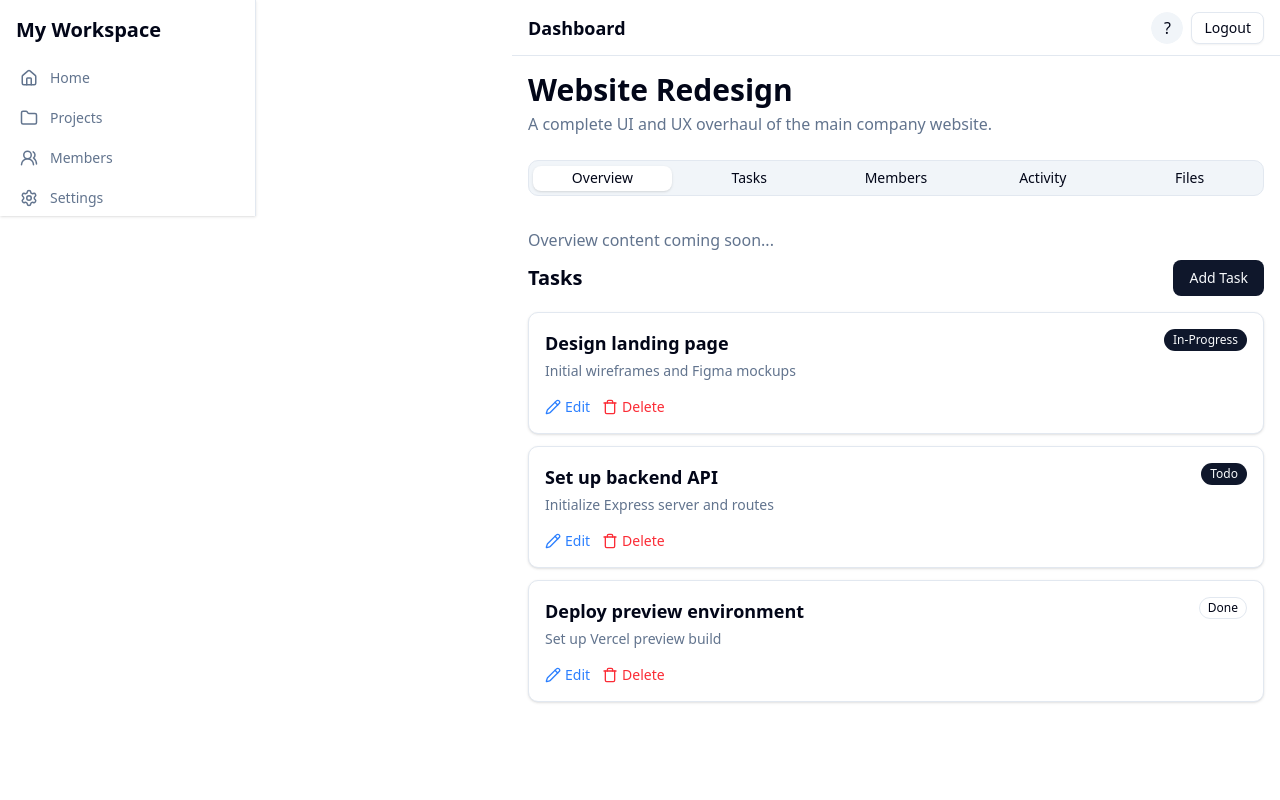
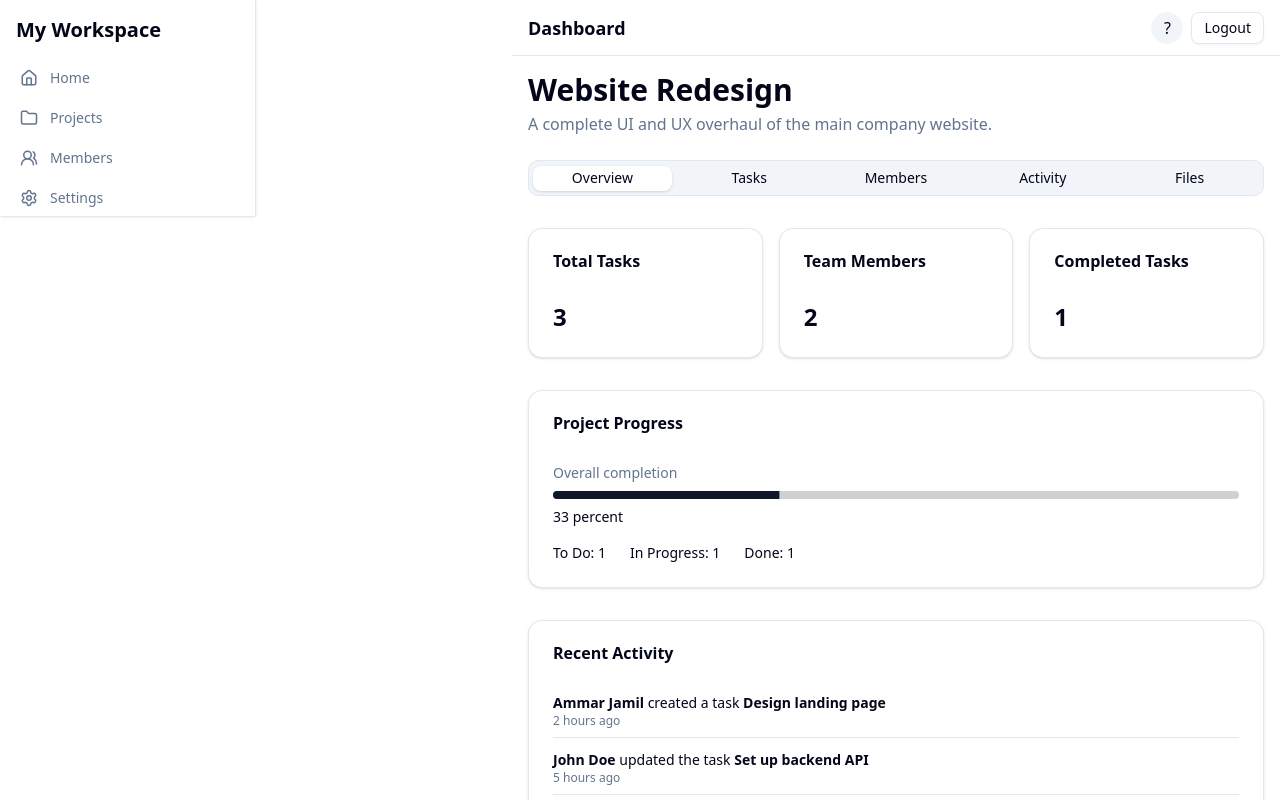
Before and after one commit to AmmarJamil23/MERN-projects, a React (Vite) app in the folder smartclient/client/: page /dashboard/projects/1 in a window 1280 px wide. Shown: the top 800 px of the page. Built offline with nearby package versions, Linux system fonts and the light colour scheme.

Commit message:
Dashboard UI

```diff
--- a/smartclient/client/package.json
+++ b/smartclient/client/package.json
@@ -16,6 +16,7 @@
     "@radix-ui/react-dialog": "^1.1.15",
     "@radix-ui/react-dropdown-menu": "^2.1.16",
     "@radix-ui/react-label": "^2.1.8",
+    "@radix-ui/react-progress": "^1.1.8",
     "@radix-ui/react-slot": "^1.2.4",
     "@radix-ui/react-tabs": "^1.1.13",
     "@tailwindcss/vite": "^4.1.17",
--- /dev/null
+++ b/smartclient/client/src/components/overview/OverviewTab.jsx
@@ -0,0 +1,91 @@
+import { useMemberStore } from "@/features/members/useMemberStore";
+import { useActivityStore } from "@/features/activity/useActivityStore";
+import { useTaskStore } from "@/components/tasks/useTaskStore";
+
+import { Card, CardHeader, CardTitle, CardContent } from "@/components/ui/card";
+import { Progress } from "@/components/ui/progress";
+
+export default function OverviewTab() {
+  const tasks = useTaskStore((s) => s.tasks);
+  const members = useMemberStore((s) => s.members);
+  const activity = useActivityStore((s) => s.activity);
+
+  const todo = tasks.filter((t) => t.status === "todo").length;
+  const inProgress = tasks.filter((t) => t.status === "in-progress").length;
+  const done = tasks.filter((t) => t.status === "done").length;
+
+  const total = tasks.length;
+  const progress = total ? Math.round((done / total) * 100) : 0;
+
+  return (
+    <div className="space-y-8">
+
+      {/* Summary Cards */}
+      <div className="grid grid-cols-1 sm:grid-cols-3 gap-4">
+
+        <Card>
+          <CardHeader>
+            <CardTitle>Total Tasks</CardTitle>
+          </CardHeader>
+          <CardContent className="text-2xl font-bold">{total}</CardContent>
+        </Card>
+
+        <Card>
+          <CardHeader>
+            <CardTitle>Team Members</CardTitle>
+          </CardHeader>
+          <CardContent className="text-2xl font-bold">{members.length}</CardContent>
+        </Card>
+
+        <Card>
+          <CardHeader>
+            <CardTitle>Completed Tasks</CardTitle>
+          </CardHeader>
+          <CardContent className="text-2xl font-bold">{done}</CardContent>
+        </Card>
+
+      </div>
+
+      {/* Progress Section */}
+      <Card>
+        <CardHeader>
+          <CardTitle>Project Progress</CardTitle>
+        </CardHeader>
+        <CardContent>
+          <p className="text-sm text-muted-foreground mb-2">Overall completion</p>
+          <Progress value={progress} className="h-2" />
+          <p className="text-sm mt-2 font-medium">{progress} percent</p>
+
+          <div className="flex gap-6 mt-4 text-sm">
+            <span>To Do: {todo}</span>
+            <span>In Progress: {inProgress}</span>
+            <span>Done: {done}</span>
+          </div>
+        </CardContent>
+      </Card>
+
+      {/* Recent Activity */}
+      <Card>
+        <CardHeader>
+          <CardTitle>Recent Activity</CardTitle>
+        </CardHeader>
+        <CardContent className="space-y-3">
+          {activity.slice(0, 3).map((a) => (
+            <div key={a._id} className="border-b pb-2">
+              <p className="text-sm">
+                <strong>{a.user}</strong> {a.action}{" "}
+                <strong>{a.target}</strong>
+              </p>
+              <p className="text-xs text-muted-foreground">{a.time}</p>
+            </div>
+          ))}
+
+          {activity.length === 0 && (
+            <p className="text-sm text-muted-foreground">No recent activity yet.</p>
+          )}
+        </CardContent>
+      </Card>
+
+    </div>
+  );
+}
--- /dev/null
+++ b/smartclient/client/src/components/ui/progress.jsx
@@ -0,0 +1,27 @@
+import * as React from "react"
+import * as ProgressPrimitive from "@radix-ui/react-progress"
+
+import { cn } from "@/lib/utils"
+
+function Progress({
+  className,
+  value,
+  ...props
+}) {
+  return (
+    <ProgressPrimitive.Root
+      data-slot="progress"
+      className={cn(
+        "bg-primary/20 relative h-2 w-full overflow-hidden rounded-full",
+        className
+      )}
+      {...props}>
+      <ProgressPrimitive.Indicator
+        data-slot="progress-indicator"
+        className="bg-primary h-full w-full flex-1 transition-all"
+        style={{ transform: `translateX(-${100 - (value || 0)}%)` }} />
+    </ProgressPrimitive.Root>
+  );
+}
+
+export { Progress }
--- a/smartclient/client/src/pages/Dashboard.jsx
+++ b/smartclient/client/src/pages/Dashboard.jsx
@@ -1,10 +1,86 @@
 import DashboardLayout from "@/layouts/DashboardLayout";
+import { Card, CardHeader, CardTitle, CardContent } from "@/components/ui/card";
+
+import { useTaskStore } from "@/components/tasks/useTaskStore";
+import { useMemberStore } from "@/features/members/useMemberStore";
+import { useProjects } from "@/features/projects/useProjects"; // dummy mode
+
+import { Link } from "react-router-dom";
 
 export default function Dashboard() {
+  const tasks = useTaskStore((s) => s.tasks);
+  const members = useMemberStore((s) => s.members);
+  const { data: projects } = useProjects();
+
   return (
     <DashboardLayout>
-      <h2 className="text-2xl font-bold mb-4">Welcome Back</h2>
-      <p className="text-muted-foreground">Your productivity hub is ready.</p>
+
+      {/* Welcome Banner */}
+      <div className="mb-8">
+        <h1 className="text-3xl font-bold">Welcome back</h1>
+        <p className="text-muted-foreground mt-1">
+          Here's what's happening in your workspace.
+        </p>
+      </div>
+
+      {/* Quick Stats */}
+      <div className="grid grid-cols-1 sm:grid-cols-3 gap-4 mb-8">
+
+        <Card>
+          <CardHeader>
+            <CardTitle>Total Projects</CardTitle>
+          </CardHeader>
+          <CardContent className="text-2xl font-bold">
+            {projects.length}
+          </CardContent>
+        </Card>
+
+        <Card>
+          <CardHeader>
+            <CardTitle>Total Tasks</CardTitle>
+          </CardHeader>
+          <CardContent className="text-2xl font-bold">
+            {tasks.length}
+          </CardContent>
+        </Card>
+
+        <Card>
+          <CardHeader>
+            <CardTitle>Team Members</CardTitle>
+          </CardHeader>
+          <CardContent className="text-2xl font-bold">
+            {members.length}
+          </CardContent>
+        </Card>
+      </div>
+
+      {/* Recent Projects */}
+      <Card>
+        <CardHeader>
+          <CardTitle>Recent Projects</CardTitle>
+        </CardHeader>
+
+        <CardContent className="space-y-3">
+          {projects.slice(0, 3).map((p) => (
+            <Link
+              key={p._id}
+              to={`/dashboard/projects/${p._id}`}
+              className="block p-3 border rounded-md hover:bg-muted transition"
+            >
+              <p className="font-semibold">{p.name}</p>
+              <p className="text-sm text-muted-foreground">
+                {p.description}
+              </p>
+            </Link>
+          ))}
+
+          {projects.length === 0 && (
+            <p className="text-muted-foreground text-sm">
+              No projects yet. Create one from the Projects page.
+            </p>
+          )}
+        </CardContent>
+      </Card>
     </DashboardLayout>
   );
 }
--- a/smartclient/client/src/pages/ProjectDetails.jsx
+++ b/smartclient/client/src/pages/ProjectDetails.jsx
@@ -5,6 +5,7 @@ import TasksTab from "@/components/tasks/TasksTab";
 import MembersTab from "@/components/members/MembersTab";
 import ActivityTab from "@/components/activity/ActivityTab";
 import FilesTab from "@/components/files/FilesTab";
+import OverviewTab from "@/components/overview/OverviewTab";
 // MULTIPLE DUMMY PROJECTS
 const dummyProjects = [
   {
@@ -48,9 +49,9 @@ export default function ProjectDetails() {
           <TabsTrigger value="files">Files</TabsTrigger>
         </TabsList>
 
-        <TabsContent value="overview" className="mt-6">
-          <p className="text-muted-foreground">Overview content coming soon...</p>
-        </TabsContent>
+       <TabsContent value="overview" className="mt-6">
+        <OverviewTab />
+       </TabsContent>
 
         <TasksTab projectId={projectId} />
 
```
Also changed, not shown: 1 other file (tests, documents, lock files or other folders).
